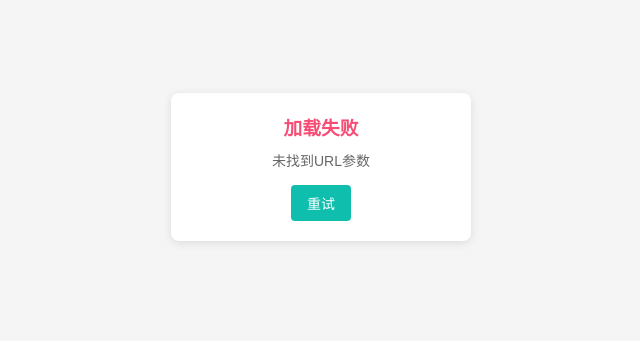
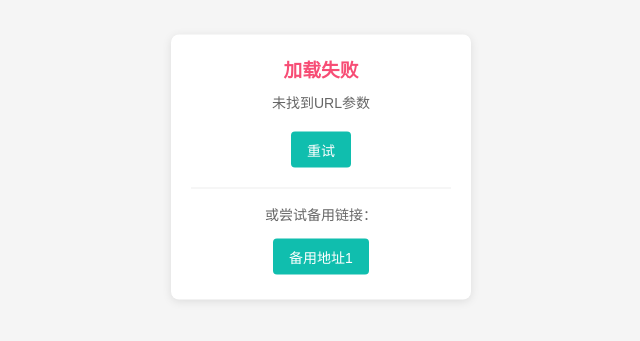
Before and after one commit to suheqing/fantastic-engine, a plain HTML site: page index.html in a window 1280 px wide. Shown: the part 233-574 px from the top of the page, without its empty margins (319-959 px from the left). Drawn offline with Linux system fonts and the light colour scheme.

Commit message:
index.html

```diff
--- a/index.html
+++ b/index.html
@@ -119,10 +119,22 @@
             cursor: pointer;
             font-size: 14px;
             transition: background-color 0.3s;
+            margin: 5px;
         }
 
         .retry-btn:hover {
             background-color: #0da392;
+        }
+
+        /* 备用链接样式 */
+        .alternative-links {
+            margin-top: 15px;
+            padding-top: 15px;
+            border-top: 1px solid #eee;
+        }
+
+        .alternative-links p {
+            margin-bottom: 10px;
         }
 
         /* 动画定义 */
@@ -196,6 +208,11 @@
         <h3>加载失败</h3>
         <p id="errorDetails">无法加载指定的内容，请重试</p>
         <button class="retry-btn" onclick="retryLoad()">重试</button>
+        <div class="alternative-links">
+            <p>或尝试备用链接：</p>
+            <button class="retry-btn" onclick="loadAlternativeUrl()">备用地址1</button>
+            <!-- 可以根据需要添加更多备用地址 -->
+        </div>
     </div>
 
     <script>
@@ -203,6 +220,12 @@
         let iframe = null;
         const MAX_LOAD_TIME = 15000; // 最大加载时间15秒
         let loadTimeout = null;
+        // 备用链接 - 请替换为你的实际备用地址
+        const ALTERNATIVE_URLS = [
+            "https://你的gitee页面地址",
+            "https://你的腾讯云托管地址"
+        ];
+        let currentAltUrlIndex = 0;
 
         // 初始化函数
         function init() {
@@ -286,11 +309,31 @@
                 if (!loadCompleted) {
                     loadCompleted = true;
                     console.error('加载超时:', url);
-                    showError('加载超时，请稍后重试');
+                    showError('加载超时，请稍后重试或使用备用地址');
                 }
             }, MAX_LOAD_TIME);
 
             document.body.appendChild(iframe);
+        }
+
+        // 加载备用链接
+        function loadAlternativeUrl() {
+            if (currentAltUrlIndex >= ALTERNATIVE_URLS.length) {
+                currentAltUrlIndex = 0;
+            }
+
+            const altUrl = ALTERNATIVE_URLS[currentAltUrlIndex];
+            currentAltUrlIndex++;
+
+            // 隐藏错误信息
+            document.getElementById('errorMessage').style.display = 'none';
+
+            // 显示加载器
+            const loader = document.querySelector('.loader-container');
+            loader.classList.remove('loader-hidden');
+
+            // 加载备用URL
+            loadIframe(altUrl);
         }
 
         // 隐藏加载动画
@@ -306,6 +349,22 @@
             const detailsElement = document.getElementById('errorDetails');
             detailsElement.textContent = message;
             errorElement.style.display = 'block';
+
+            // 如果是微信环境，显示额外提示
+            if (isWechatBrowser()) {
+                const wechatNote = document.createElement('p');
+                wechatNote.style.fontSize = '12px';
+                wechatNote.style.color = '#999';
+                wechatNote.style.marginTop = '10px';
+                wechatNote.textContent = '提示：微信可能限制部分链接，建议使用备用地址或在浏览器中打开';
+                detailsElement.parentNode.insertBefore(wechatNote, detailsElement.nextSibling);
+            }
+        }
+
+        // 检测是否是微信浏览器
+        function isWechatBrowser() {
+            const userAgent = navigator.userAgent.toLowerCase();
+            return userAgent.indexOf('micromessenger') !== -1;
         }
 
         // 重试加载
```
